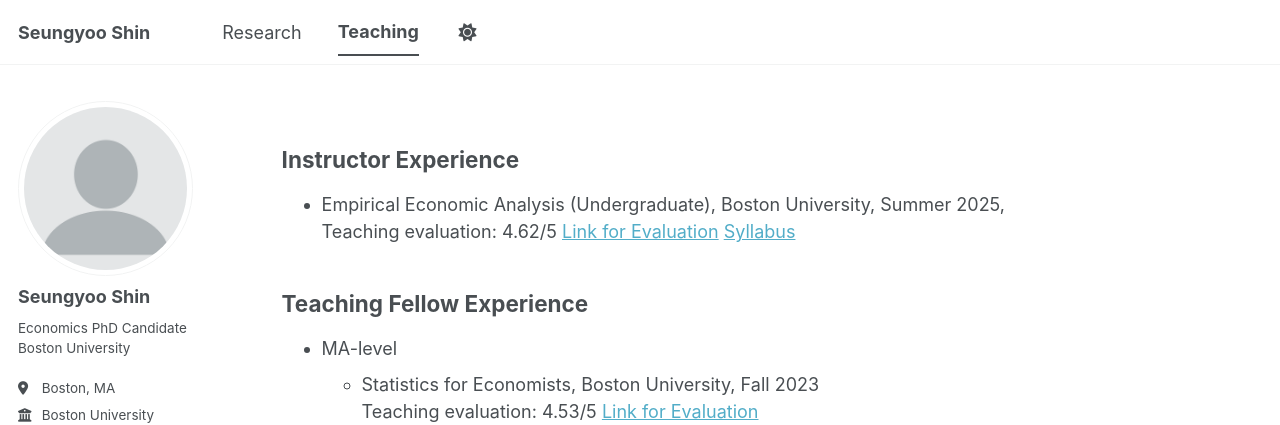
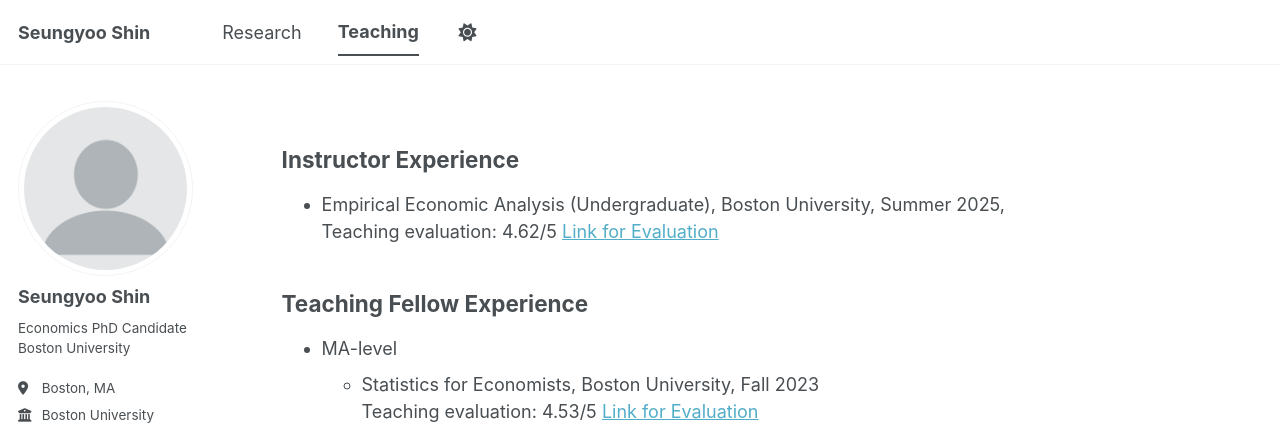
Before and after one commit to SeungyooShin/seungyooshin.github.io, a Jekyll site: the page built from _pages/teaching.md, in a window 1280 px wide and 938 px high. Shown: the top 425 px of the window. Built offline with Jekyll 4.4.1, drawn with Linux system fonts in a browser that asks for light colours; a script bundle is joined from its source files by our own code; library files that are not in the unit come from our copies.

Commit message:
Update teaching.md

```diff
--- a/_pages/teaching.md
+++ b/_pages/teaching.md
@@ -13,7 +13,6 @@ classes: hide-title tight-top
     <br>
     Teaching evaluation: 4.62/5
     <a href="https://seungyooshin.github.io/assets/EC204S 2025 - Seungyoo Shin (Instructor).pdf" target="_blank" rel="noopener">Link for Evaluation</a>
-    <a href="https://seungyooshin.github.io/assets/CAS EC 204 - 2025 (Shin).pdf" target="_blank" rel="noopener">Syllabus</a>
   </li>
 </ul>
 
```
